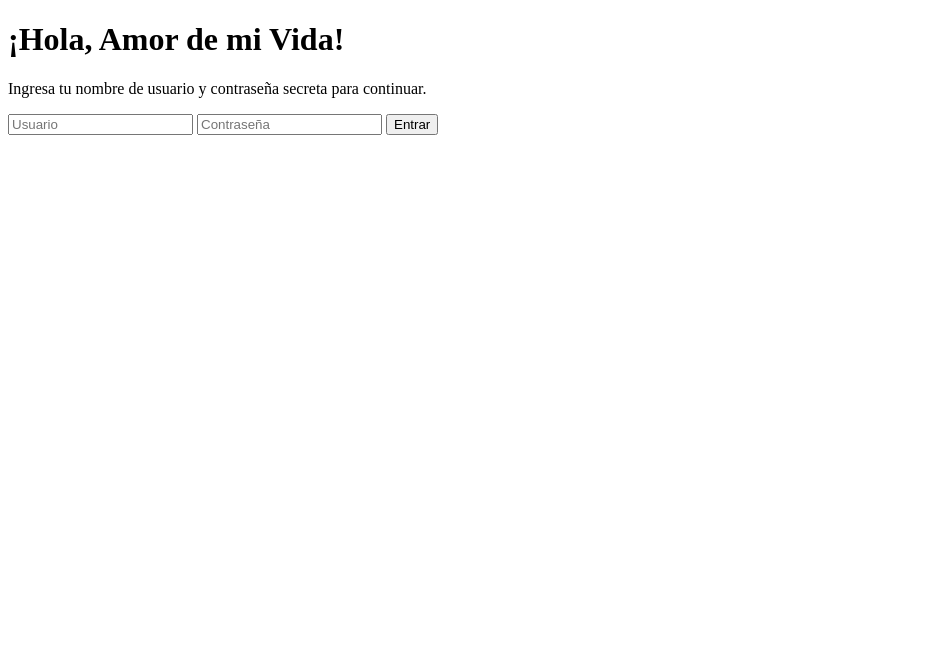
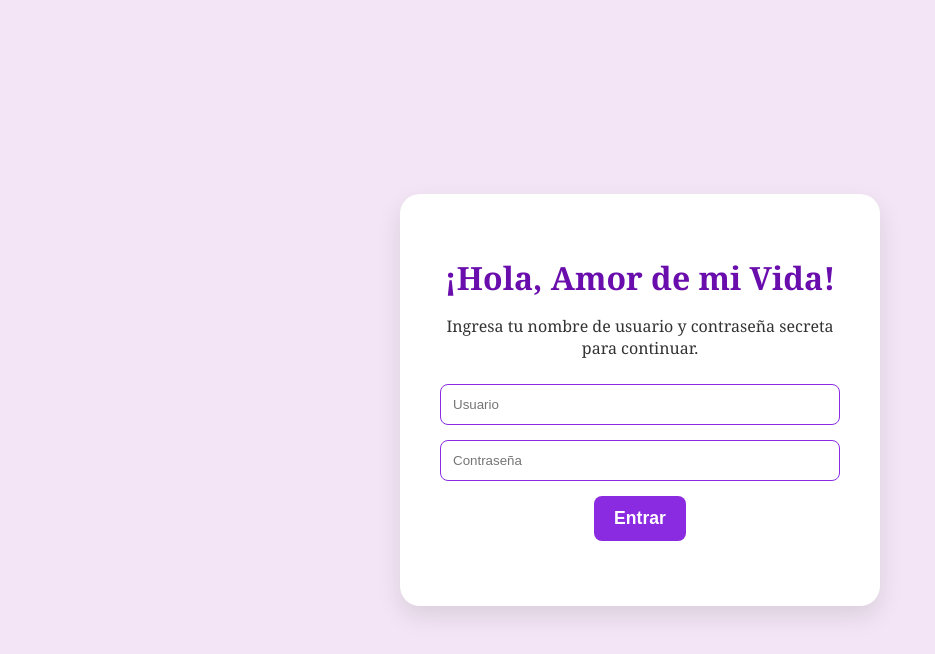
Before and after one commit to Juanitoymaru/B.A, a plain HTML site: page index.html in a window 1280 px wide. Shown: the whole page, without its empty margins (0-935 px from the left). Drawn offline with Linux system fonts and the light colour scheme.

Commit message:
Integrate CSS styles and validation script in HTML
Added integrated CSS and JavaScript for validation logic.

```diff
--- a/index.html
+++ b/index.html
@@ -4,7 +4,94 @@
     <meta charset="UTF-8">
     <meta name="viewport" content="width=device-width, initial-scale=1.0">
     <title>Un Mensaje Especial para Ti ❤️</title>
-    <link rel="stylesheet" href="style.css">
+    <style>
+        /* CSS Integrado (Paleta Morada Romántica) */
+        :root {
+            /* Paleta de colores morados */
+            --primary-color: #6a0dad; /* Morado Oscuro / Uva */
+            --secondary-color: #8a2be2; /* Azul Violeta / Amethyst */
+            --background-color: #f3e5f5; /* Lavanda Muy Claro */
+            --text-color: #333333;
+            --accent-color: #ff69b4; /* Tono de rosa para acentuar el romance */
+            --error-color: #dc3545;
+        }
+
+        body {
+            background-color: var(--background-color);
+            font-family: 'Georgia', serif; /* Tipografía más clásica y romántica */
+            display: flex;
+            justify-content: center;
+            align-items: center;
+            min-height: 100vh;
+            margin: 0;
+            text-align: center;
+        }
+
+        .login-container {
+            background-color: white;
+            padding: 40px;
+            border-radius: 20px;
+            box-shadow: 0 10px 25px rgba(0, 0, 0, 0.1);
+            max-width: 400px;
+            width: 90%;
+        }
+
+        h1 {
+            color: var(--primary-color);
+            margin-bottom: 10px;
+            font-size: 2em;
+        }
+
+        p {
+            color: var(--text-color);
+            margin-bottom: 25px;
+        }
+
+        input[type="text"],
+        input[type="password"] {
+            width: 100%;
+            padding: 12px;
+            margin-bottom: 15px;
+            border: 1px solid var(--secondary-color);
+            border-radius: 8px;
+            box-sizing: border-box;
+            transition: border-color 0.3s;
+        }
+
+        input[type="text"]:focus,
+        input[type="password"]:focus {
+            border-color: var(--accent-color);
+            outline: none;
+        }
+
+        button {
+            background-color: var(--secondary-color);
+            color: white;
+            padding: 12px 20px;
+            border: none;
+            border-radius: 8px;
+            cursor: pointer;
+            font-size: 1.1em;
+            font-weight: bold;
+            transition: background-color 0.3s ease;
+        }
+
+        button:hover {
+            background-color: var(--primary-color);
+        }
+
+        .error-message {
+            color: var(--error-color);
+            margin-top: 15px;
+            font-weight: bold;
+            opacity: 0;
+            transition: opacity 0.3s ease;
+        }
+
+        .error-message.visible {
+            opacity: 1;
+        }
+    </style>
 </head>
 <body>
     <div class="login-container">
@@ -17,6 +104,35 @@
             <p id="errorMessage" class="error-message"></p>
         </form>
     </div>
-    <script src="script.js"></script>
+
+    <script>
+        // JavaScript Integrado (Lógica de Validación)
+        document.getElementById('loginForm').addEventListener('submit', function(event) {
+            event.preventDefault(); // Detiene el envío del formulario por defecto
+
+            const usernameInput = document.getElementById('username').value.trim();
+            const passwordInput = document.getElementById('password').value.trim();
+            const errorMessage = document.getElementById('errorMessage');
+
+            // Credenciales que solicitaste:
+            const correctUsername = 'amordemivida';
+            const correctPassword = '2014';
+
+            if (usernameInput === correctUsername && passwordInput === correctPassword) {
+                // Credenciales correctas: redirigir a la siguiente página
+                // **IMPORTANTE:** Crea este archivo (bienvenida.html) después.
+                window.location.href = 'bienvenida.html';
+            } else {
+                // Credenciales incorrectas: mostrar mensaje de error
+                errorMessage.textContent = 'Usuario o Contraseña incorrectos. ¡Solo la dueña de mi corazón puede entrar!';
+                errorMessage.classList.add('visible');
+
+                // Ocultar el mensaje después de 3 segundos
+                setTimeout(() => {
+                    errorMessage.classList.remove('visible');
+                }, 3000);
+            }
+        });
+    </script>
 </body>
 </html>
```
